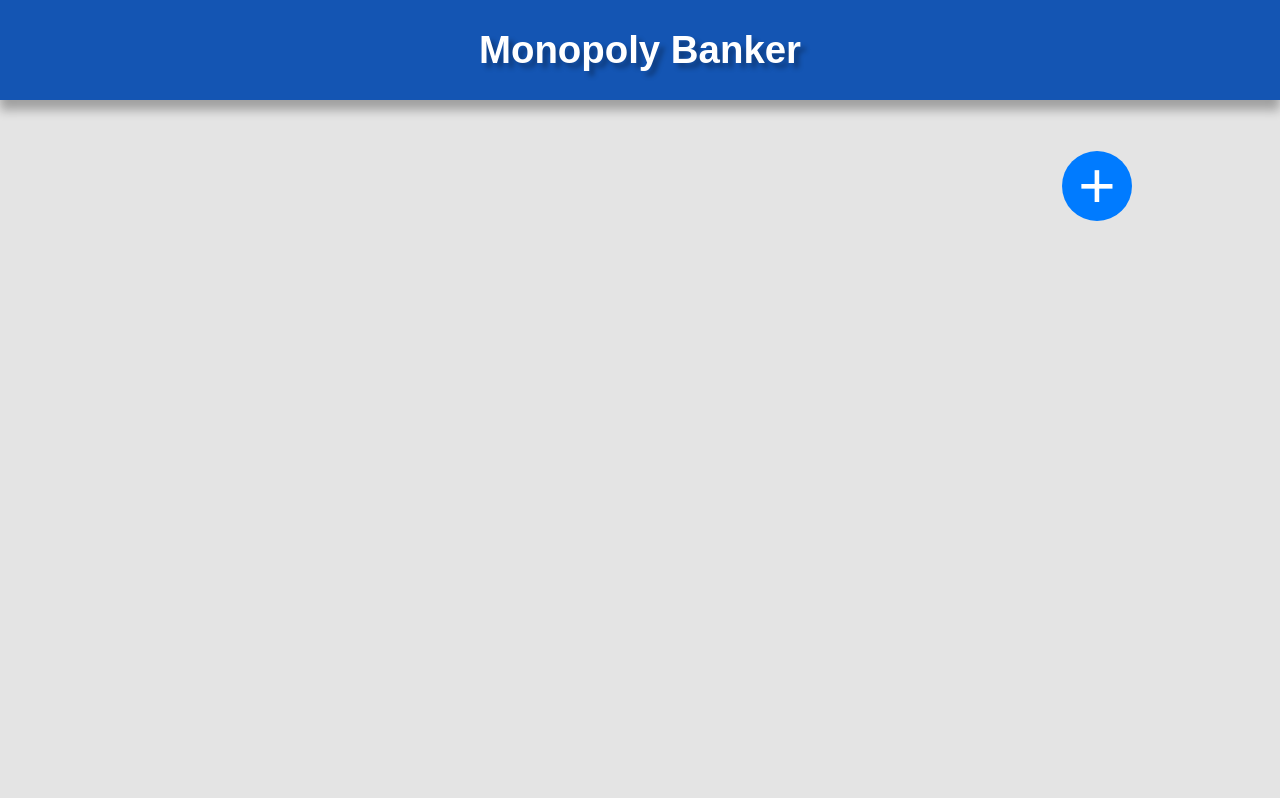
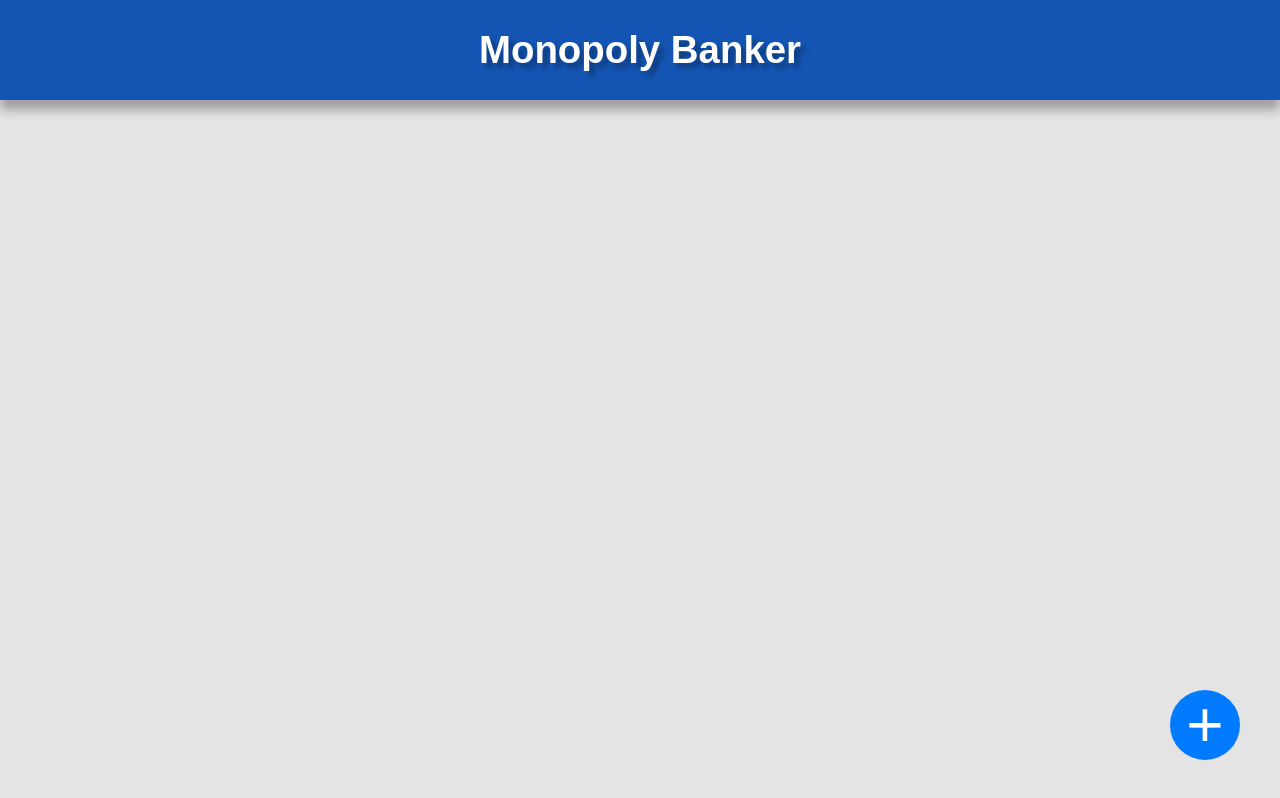
Before and after one commit to wontonsoup99/monopolyBankerSvelte5, a SvelteKit app in the folder monopoly-svelte/: page / in a window 1280 px wide. Built offline with nearby package versions, Linux system fonts and the light colour scheme.

Commit message:
Changed add card button to be fixed positioned, added margin to bottom of main section to allow last players card to be deleted and not covered by add button

```diff
--- a/monopoly-svelte/src/routes/+page.svelte
+++ b/monopoly-svelte/src/routes/+page.svelte
@@ -26,27 +26,16 @@
 	{#each cards as card (card.playerName)}
 		<div class="card">
 			<h3 class="playerName">{card.playerName}</h3>
-				<h4 class="playerMoney">${card.money}</h4>
-					<button on:click={() => removeCard(card.playerName)} class="removePlayer">
-						<div><p>X</p></div></button
+			<h4 class="playerMoney">${card.money}</h4>
+			<button on:click={() => removeCard(card.playerName)} class="removePlayer">
+				<div><p>X</p></div></button
 			>
 		</div>
 	{/each}
 
 	<!-- Button to add a new card -->
-	<div class="addCardButtonFlex">
 		<button on:click={() => addCard(playerName)} class="addCardButton">+</button>
-	</div>
 </section>
-
-
-
-
-
-
-
-
-
 
 <!--style section-->
 <style>
@@ -60,6 +49,7 @@
 		width: 100vw;
 		min-width: 400px;
 		background-color: rgb(228, 228, 228);
+		padding-bottom: 200px;
 	}
 
 	.headerWrapper {
@@ -101,23 +91,14 @@
 		box-shadow: inset -8px -8px rgba(49, 42, 42, 0.3);
 	}
 
-	/* Add styles for the button */
-	.addCardButtonFlex {
-		display: flex;
-		justify-content: right;
-		align-items: center;
-		width: 100%;
-		min-width: 380px;
-		height: 100px;
-		margin: 16px 20% 0 0;
-	}
 	.addCardButton {
-		position: relative;
+		position: fixed;
 		right: 0;
+		bottom: 0;
 		display: flex;
 		justify-content: center;
 		align-items: center;
-		margin: 20px;
+		margin: 40px;
 		width: 70px;
 		height: 70px;
 		background-color: #007bff;
```
